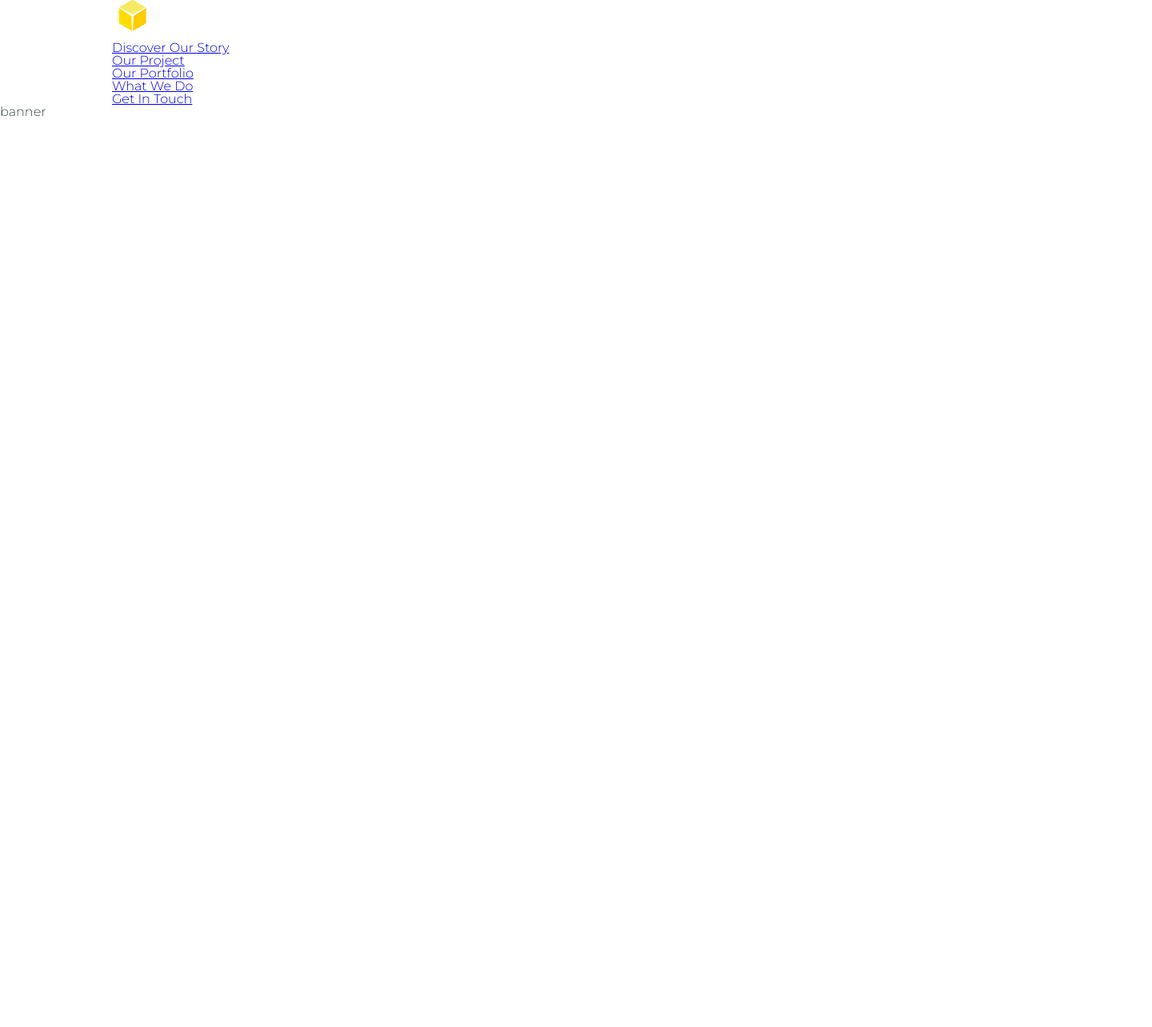
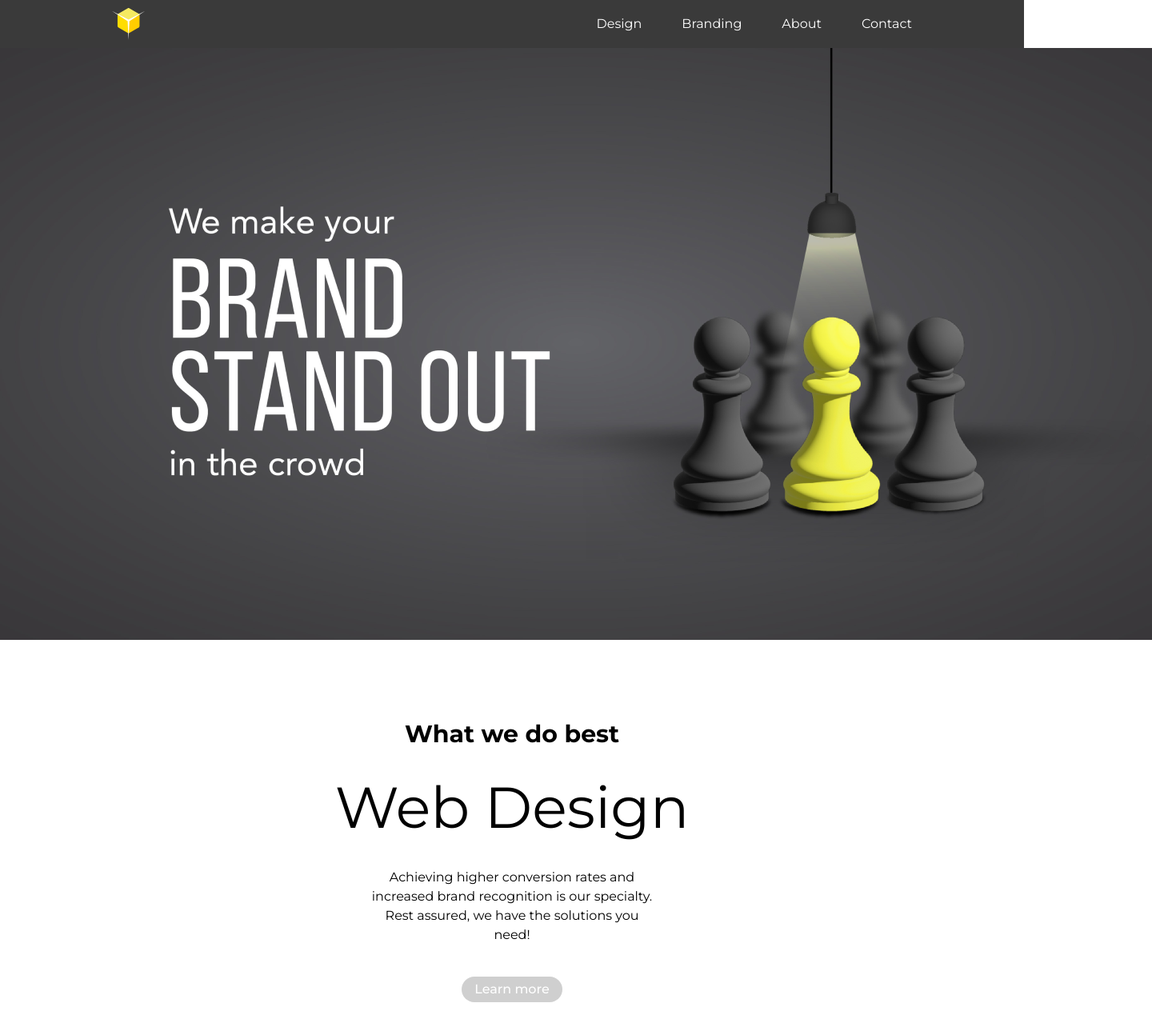
Before and after one commit to khaleelvtm/vectropix, a website: page index.html in a window 1280 px wide. Shown: the top 1284 px of the page at 80% size, 1440 px wide, since content can reach past the window. Before the commit the page ends 800 px from the top, so only its background shows below. Drawn offline with nearby package versions, Linux system fonts and the light colour scheme.

Commit message:
home page update

```diff
--- a/index.html
+++ b/index.html
@@ -33,11 +33,10 @@
                             <a href="/" class="main-logo"><img src="images/main-logo.svg" alt="main logo"></a>
                             <nav>
                                 <ul>
-                                    <li><a href="#aboutSection" class="nav-link">Discover Our Story</a></li>
-                                    <li><a href="#storySection" class="nav-link">Our Project</a></li>
-                                    <li><a href="#momentsSection" class="nav-link">Our Portfolio</a></li>
-                                    <li><a href="#serviceSection" class="nav-link">What We Do</a></li>
-                                    <li><a href="#contactSection" class="nav-link">Get In Touch</a></li>
+                                    <li><a href="#" class="nav-link">Design</a></li>
+                                    <li><a href="#" class="nav-link">Branding</a></li>
+                                    <li><a href="#" class="nav-link">About</a></li>
+                                    <li><a href="#" class="nav-link">Contact</a></li>
                                 </ul>
                             </nav>
                         </div>
@@ -46,8 +45,45 @@
             </div>
         </header>
         <article>
-            <section>
-                banner
+            <section class="main-banner">
+                <img src="images/landing-banner.png" alt="">
+            </section>
+            <section class="what-we-do">
+                <div class="container">
+                    <div class="row">
+                        <div class="col-sm-12">
+                            <h3 class="title">What we do best</h3>
+                            <h1 class="heading">Web Design</h1>
+                            <p class="text">Achieving higher conversion rates and increased brand recognition is our specialty. Rest assured, we have the solutions you need!</p>
+                            <a href="" class="more-link">Learn more</a>
+                            <div class="image"><img src="images/web-design.png" alt=""></div>
+                        </div>
+                    </div>
+                </div>
+            </section>
+            <section class="branding-section">
+                <div class="container">
+                    <div class="row">
+                        <div class="col-sm-12">
+                            <h1 class="heading">Branding</h1>
+                            <p class="text">While every brand is distinct, the real question is whether your customers recognize it. With our help, we'll ensure they do!</p>
+                            <a href="" class="more-link">Learn more</a>
+                            <div class="image"><img src="images/branding.png" alt=""></div>
+                        </div>
+                    </div>
+                </div>
+            </section>
+            <section class="development-section">
+                <div class="container">
+                    <div class="row">
+                        <div class="col-sm-12">
+                            <h1 class="heading">Development</h1>
+                            <p class="text">You've got the brilliant idea, and that's half the battle! Let us take it from there and turn it into a fully functional product.</p>
+                            <a href="" class="more-link">Learn more</a>
+                            <div class="image"><img src="images/development.png" alt=""></div>
+                        </div>
+                    </div>
+                </div>
             </section>
         </article>
     </main>
--- a/sass/_bace.scss
+++ b/sass/_bace.scss
@@ -85,8 +85,7 @@ main {
 body {
     line-height: 1;
     font-family: $font-one;
-    font-weight: 300;
-    color: $text-main;
+    font-weight: map-get($font-weight, '400')
 }
 ol,
 ul {
--- /dev/null
+++ b/sass/_main.scss
@@ -0,0 +1,107 @@
+/*-----------------------------
+ - Header styles
+-----------------------------*/
+header {
+    background-color: $secondery;
+    .header-control {
+        display: flex;
+        justify-content: space-between;
+        height: 60px;
+        align-items: center;
+        .main-logo {
+            display: inline-flex;
+            height: 40px;
+        }
+        nav {
+            ul {
+                display: flex;
+                gap: 50px;
+                align-items: center;
+                height: 100%;
+                li {
+                    a {
+                        color: map-get($colors, "white");
+                        text-decoration: none;
+                        font-size: 1rem;
+                        font-weight: 400;
+                        position: relative;
+                        &:after {
+                            content: "";
+                            width: 0;
+                            position: absolute;
+                            bottom: -5px;
+                            height: 1px;
+                            background-color: $primary;
+                            display: block;
+                            transition: all 300ms
+                                cubic-bezier(0.075, 0.82, 0.165, 1);
+                        }
+                        &:hover {
+                            color: $primary;
+                            transition: all 2000ms
+                                cubic-bezier(0.075, 0.82, 0.165, 1);
+                            &::after {
+                                width: 100%;
+                                transition: all 2000ms
+                                    cubic-bezier(0.075, 0.82, 0.165, 1);
+                            }
+                        }
+                    }
+                }
+            }
+        }
+    }
+}
+
+.what-we-do {
+    padding: 6.25rem;
+    text-align: center;
+}
+.branding-section {
+    background-color: $lightBg;
+    padding: 6.25rem;
+    text-align: center;
+    .image{
+        margin-top: 3.75rem;
+    }
+}
+.development-section {
+    background-color: $secondery;
+    color: map-get($colors, 'white');
+    padding: 6.25rem;
+    text-align: center;
+    .image{
+        margin-top: 3.75rem;
+    }
+}
+
+/*-----------------------------
+ - General styles
+-----------------------------*/
+.title {
+    font-size: 1.875rem;
+    font-weight: map-get($font-weight , 'bold');
+    margin-bottom: 2.5rem;
+}
+.heading {
+    margin-bottom: 2.5rem;
+}
+.text {
+    max-width: 360px;
+    line-height: 150%;
+    margin-bottom: 2.5rem;
+    margin-left: auto;
+    margin-right: auto;
+}
+.more-link {
+    background-color: $lightBg2;
+    display: inline-flex;
+    align-items: center;
+    height: 2rem;
+    padding: 0 1rem;
+    font-size: 1rem;
+    color: map-get($colors, 'white');
+    font-weight: map-get($font-weight , 'medium');
+    text-decoration: none;
+    border-radius: 1rem;
+}
--- a/sass/_variables.scss
+++ b/sass/_variables.scss
@@ -1,8 +1,9 @@
 // Main color
-$primary: #ffc100;
-$secondery: #003229;
-$dark: #082823;
-$border-color: #0e463b;
+$primary: #F5EA61;
+$secondery: #3A3A3A;
+$s_light: #5B5B5B;
+$lightBg: #F4F4F4;
+$lightBg2: #CFCFCF;
 
 // Colours
 $colors: (
@@ -20,8 +21,8 @@ $colors: (
 );
 
 //Text Color
-$text-main: #2e4b46;
-$text-second: #9fb5b1;
+// $text-main: #2e4b46;
+// $text-second: #9fb5b1;
 
 // Spacing
 $base-padding: 15px;
--- a/sass/components/_card.scss
+++ b/sass/components/_card.scss
@@ -1,20 +1,20 @@
 @use 'sass:math';
 
-.card{
-    display: block;
-    border: $border-width map-get($borders, dashed) $border-color;
-    padding: $base-padding;
-    border-radius: $border-radus;
-    .card-title{
-        font-size: 2rem;
-        font-weight: 600;
-        color: $text-main;
-        font-size: $lg-font-size;
-    }
-    .card-body{
-        padding: $base-padding;
-        border-top: $border-width solid $border-color;
-        font-size: $sm-font-size;
-        color: map-get($colors, primary);
-    }
-}
+// .card{
+//     display: block;
+//     border: $border-width map-get($borders, dashed) $border-color;
+//     padding: $base-padding;
+//     border-radius: $border-radus;
+//     .card-title{
+//         font-size: 2rem;
+//         font-weight: 600;
+//         color: $text-main;
+//         font-size: $lg-font-size;
+//     }
+//     .card-body{
+//         padding: $base-padding;
+//         border-top: $border-width solid $border-color;
+//         font-size: $sm-font-size;
+//         color: map-get($colors, primary);
+//     }
+// }
```
Also changed, not shown: css/index.css, images/branding.png (added), images/development.png (added), images/favicon.ico, images/landing-banner.png (added), images/web-design.png (added), 1 other file.
